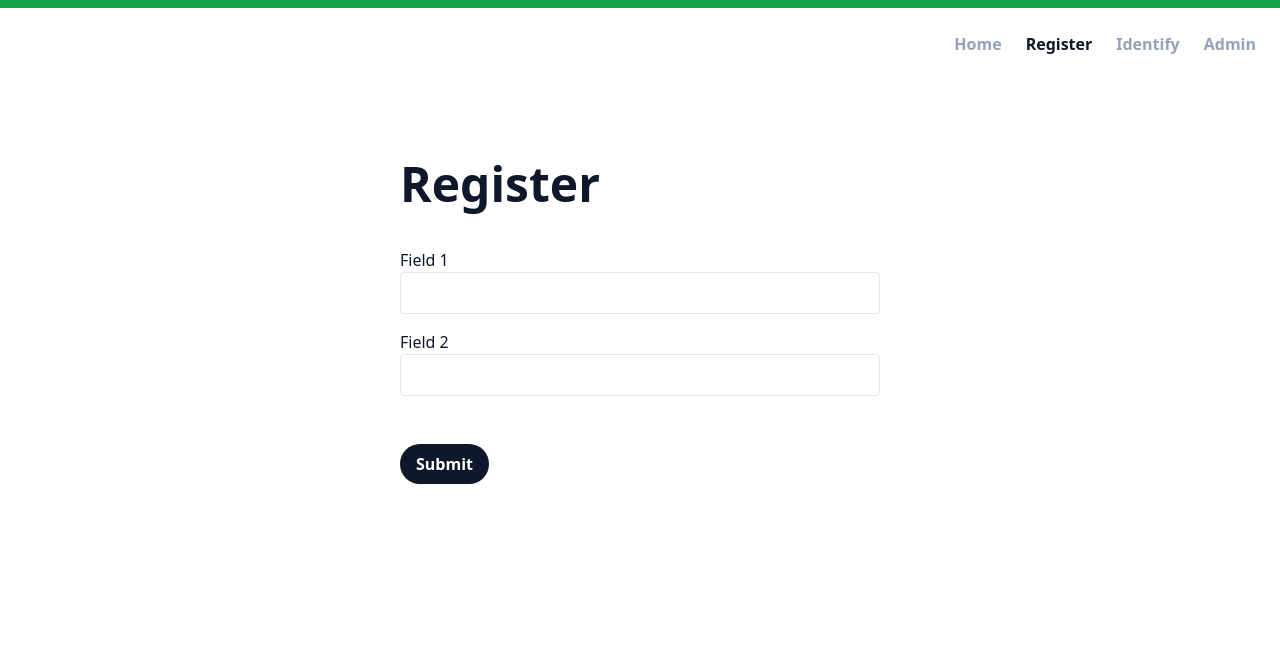
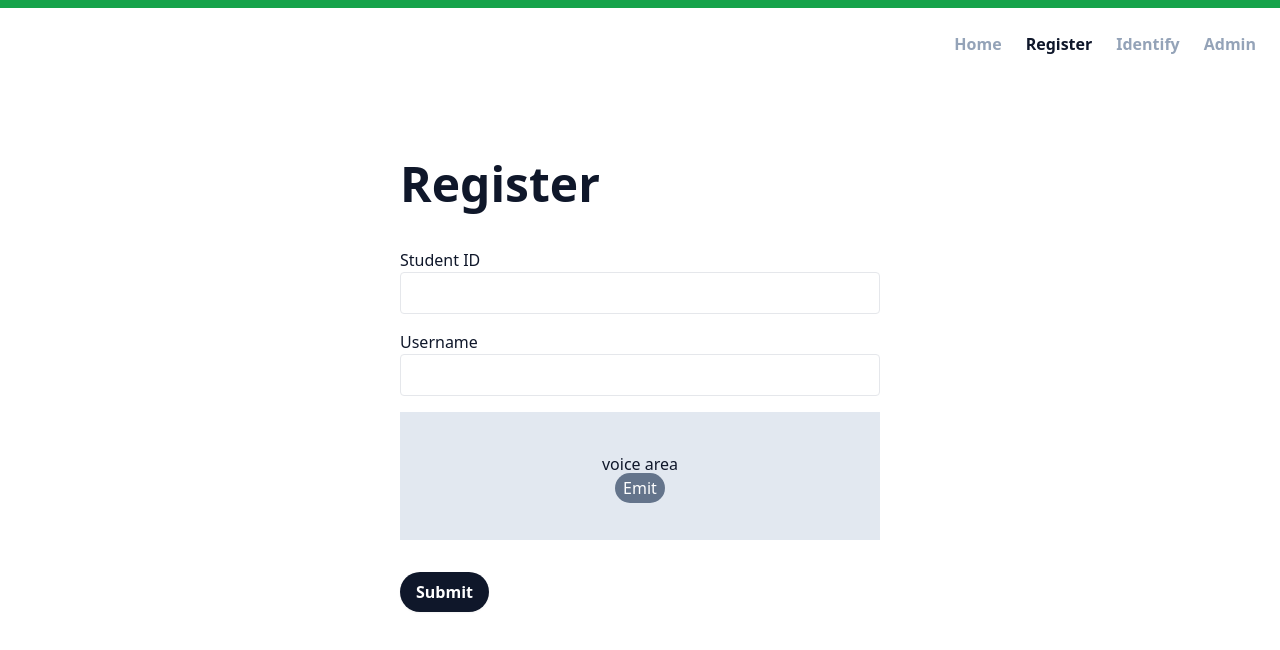
Before and after one commit to DobaKung/vauth, a Vue app: page /register in a window 1280 px wide. Shown: the top 650 px of the page. Built offline with nearby package versions, Linux system fonts and the light colour scheme.

Commit message:
feat: submit registration data to controller

```diff
--- a/src/views/Register.vue
+++ b/src/views/Register.vue
@@ -1,28 +1,64 @@
 <script setup lang="ts">
 import PageTitle from "../components/PageTitle.vue";
+import MicInput from "../components/MicInput.vue";
+import Footer from "../components/Footer.vue";
 </script>
 
 <template>
   <div class="container max-w-lg mx-auto px-4 py-4">
     <PageTitle title="Register" />
-    <form class="text-slate-900">
-      <label for="field-1" class="block">Field 1</label>
+    <form class="text-slate-900" v-on:submit="submit">
+      <label for="field-1" class="block">Student ID</label>
       <input
         type="text"
         id="field-1"
+        v-model="inputStudentID"
         class="block border border-solid rounded w-full p-2 mb-4 hover:border-slate-400"
       />
-      <label for="field-2" class="block">Field 2</label>
+      <label for="field-2" class="block">Username</label>
       <input
         type="text"
         id="field-2"
+        v-model="inputUsername"
         class="block border border-solid rounded w-full p-2 mb-4 hover:border-slate-400"
       />
+      <MicInput @recording-ready="getRecording" />
+      <!-- Face input -->
       <button
         class="mt-8 px-4 py-2 font-semibold bg-primary hover:bg-accent text-white rounded-full shadow-sm"
       >
         Submit
       </button>
     </form>
+    <Footer />
   </div>
 </template>
+
+<script lang="ts">
+import controller from "../controllers/main";
+import { defineComponent } from "vue";
+
+const c = controller.getRegistrationController();
+
+export default defineComponent({
+  data: () => ({
+    inputStudentID: "",
+    inputUsername: "",
+    recording: "",
+  }),
+  methods: {
+    async submit(e: Event) {
+      e.preventDefault();
+      let req = {
+        studentID: this.inputStudentID,
+        username: this.inputUsername,
+        voice: this.recording,
+      };
+      await c.registerVoice(req);
+    },
+    getRecording(r: string) {
+      this.recording = r;
+    },
+  },
+});
+</script>
```
